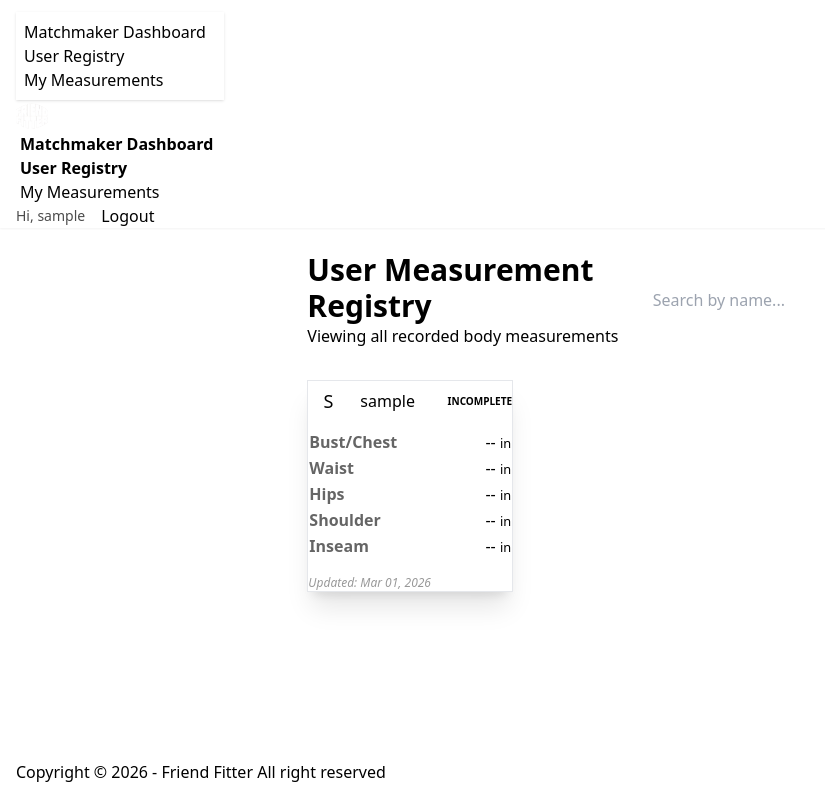
After one commit to nathanroberts55/friendfitter, a Django app: page /matchmaker/measurements/ in a window 1280 px wide. The commit adds this page. Shown: the whole page, without its empty margins (0-825 px from the left). Run offline with Django 3.2, Linux system fonts and the light colour scheme; the visitor is signed in with stand-in values (Sample User, id 1); data comes from the database, SQL or seed files in the repository; some libraries are stand-ins or nearby versions; some web fonts are replaced.

Commit message:
Add admin measurement list view and update navbar for user registry access

```diff
--- /dev/null
+++ b/core/templates/core/admin_measurements.html
@@ -0,0 +1,87 @@
+{% extends "base.html" %}
+
+{% block content %}
+<div class="max-w-6xl mx-auto p-6" x-data="{ search: '' }">
+    <div class="flex flex-col md:flex-row justify-between items-center mb-8 gap-4">
+        <div>
+            <h1 class="text-3xl font-bold text-primary">User Measurement Registry</h1>
+            <p class="text-base-content/60">Viewing all recorded body measurements</p>
+        </div>
+
+        <div class="form-control w-full max-w-xs">
+            <input type="text" x-model="search" placeholder="Search by name..."
+                class="input input-bordered focus:input-primary w-full" />
+        </div>
+    </div>
+
+    <div class="grid grid-cols-1 md:grid-cols-2 lg:grid-cols-3 gap-6">
+        {% for profile in profiles %}
+        <div class="card bg-base-100 shadow-xl border border-base-200"
+            x-show="'{{ profile.user.username|escapejs }}'.toLowerCase().includes(search.toLowerCase())">
+
+            <div class="card-body">
+                <div class="flex flex-wrap items-center justify-between gap-3 mb-2">
+
+                    <div class="flex items-center gap-3 min-w-0 flex-1">
+                        <div class="avatar placeholder shrink-0">
+                            <div
+                                class="bg-neutral text-neutral-content rounded-full w-10 h-10 flex items-center justify-center">
+                                <span class="text-lg">{{ profile.user.username|slice:":1"|upper }}</span>
+                            </div>
+                        </div>
+
+                        <h2 class="card-title text-secondary truncate" title="{{ profile.user.username }}">
+                            {{ profile.user.username }}
+                        </h2>
+                    </div>
+
+                    {% if profile.bust_chest and profile.waist and profile.hips %}
+                    <div class="badge badge-success badge-outline shrink-0 uppercase text-[10px] font-bold">Complete
+                    </div>
+                    {% else %}
+                    <div class="badge badge-warning badge-outline shrink-0 uppercase text-[10px] font-bold">Incomplete
+                    </div>
+                    {% endif %}
+                </div>
+
+                <div class="divider my-1"></div>
+
+                <table class="table table-compact w-full">
+                    <tbody>
+                        <tr>
+                            <td class="font-bold opacity-60">Bust/Chest</td>
+                            <td class="text-right">{{ profile.bust_chest|default:"--" }} <small>in</small></td>
+                        </tr>
+                        <tr>
+                            <td class="font-bold opacity-60">Waist</td>
+                            <td class="text-right">{{ profile.waist|default:"--" }} <small>in</small></td>
+                        </tr>
+                        <tr>
+                            <td class="font-bold opacity-60">Hips</td>
+                            <td class="text-right">{{ profile.hips|default:"--" }} <small>in</small></td>
+                        </tr>
+                        <tr>
+                            <td class="font-bold opacity-60">Shoulder</td>
+                            <td class="text-right">{{ profile.shoulder_width|default:"--" }} <small>in</small></td>
+                        </tr>
+                        <tr>
+                            <td class="font-bold opacity-60">Inseam</td>
+                            <td class="text-right">{{ profile.inseam|default:"--" }} <small>in</small></td>
+                        </tr>
+                    </tbody>
+                </table>
+
+                <div class="card-actions justify-end mt-4">
+                    <div class="text-xs italic opacity-40">Updated: {{ profile.last_updated|date:"M d, Y" }}</div>
+                </div>
+            </div>
+        </div>
+        {% endfor %}
+    </div>
+
+    <div class="text-center py-20"
+        x-show="search !== '' && $el.parentElement.querySelectorAll('.card[style*=\'display: none\']').length === {{ profiles|length }}">
+        <p class="text-xl opacity-50">No users found matching "<span x-text="search"></span>"</p>
+    </div>
+</div>
+{% endblock %}
--- a/core/urls.py
+++ b/core/urls.py
@@ -11,4 +11,5 @@ urlpatterns = [
         name="matchmaker_results",
     ),
     path("my-measurements/", views.measurement_update, name="measurement_update"),
+    path("measurements/", views.admin_measurement_list, name="admin_measurement_list"),
 ]
--- a/core/views.py
+++ b/core/views.py
@@ -79,3 +79,14 @@ def matchmaker_results(request, pattern_id: int, fabric_id: int):
         "matches": matches,
     }
     return render(request, "core/matchmaker_results.html", context)
+
+
+@staff_member_required
+def admin_measurement_list(request):
+    # Fetch all profiles and select_related 'user' to avoid N+1 queries
+    profiles = (
+        MeasurementProfile.objects.select_related("user")
+        .all()
+        .order_by("user__username")
+    )
+    return render(request, "core/admin_measurements.html", {"profiles": profiles})
--- a/templates/_navbar.html
+++ b/templates/_navbar.html
@@ -11,20 +11,33 @@
             <ul tabindex="-1" class="menu menu-sm dropdown-content bg-base-100 rounded-box z-[1] mt-3 w-52 p-2 shadow">
                 {% if user.is_authenticated %}
                 {% if user.is_staff %}
-                <li><a href="{% url 'matchmaker_dashboard' %}"
-                        class="{% if 'matchmaker' in request.resolver_match.url_name %}active{% endif %}">Matchmaker
-                        Dashboard</a></li>
+                <li>
+                    <a href="{% url 'matchmaker_dashboard' %}"
+                        class="{% if request.resolver_match.url_name == 'matchmaker_dashboard' %}active{% endif %}">
+                        Matchmaker Dashboard
+                    </a>
+                </li>
+                <li>
+                    <a href="{% url 'admin_measurement_list' %}"
+                        class="{% if request.resolver_match.url_name == 'admin_measurement_list' %}active{% endif %}">
+                        User Registry
+                    </a>
+                </li>
                 {% endif %}
-                <li><a href="{% url 'measurement_update' %}"
-                        class="{% if request.resolver_match.url_name == 'measurement_update' %}active{% endif %}">My
-                        Measurements</a></li>
+
+                <li>
+                    <a href="{% url 'measurement_update' %}"
+                        class="{% if request.resolver_match.url_name == 'measurement_update' %}active{% endif %}">
+                        My Measurements
+                    </a>
+                </li>
                 {% else %}
                 <li><a href="{% url 'index' %}">Home</a></li>
                 {% endif %}
             </ul>
         </div>
-        <a href="{% url 'index' %}" class="btn btn-ghost text-xl p-0">
-            <img class="h-10 md:h-12" src="{% static 'imgs/friendfitter_logo_white_transparent.png' %}"
+        <a href="{% url 'index' %}" class="flex items-center gap-2">
+            <img src="{% static 'imgs/friendfitter_logo_white_transparent.png' %}" class="h-8 w-auto"
                 alt="Friend Fitter Logo">
         </a>
     </div>
@@ -35,8 +48,14 @@
             {% if user.is_staff %}
             <li>
                 <a href="{% url 'matchmaker_dashboard' %}"
-                    class="{% if 'matchmaker' in request.resolver_match.url_name %}active bg-primary text-primary-content{% endif %} font-bold">
+                    class="{% if request.resolver_match.url_name == 'matchmaker_dashboard' %}active bg-primary text-primary-content{% endif %} font-bold">
                     Matchmaker Dashboard
+                </a>
+            </li>
+            <li>
+                <a href="{% url 'admin_measurement_list' %}"
+                    class="{% if request.resolver_match.url_name == 'admin_measurement_list' %}active bg-primary text-primary-content{% endif %} font-bold">
+                    User Registry
                 </a>
             </li>
             {% endif %}
```
